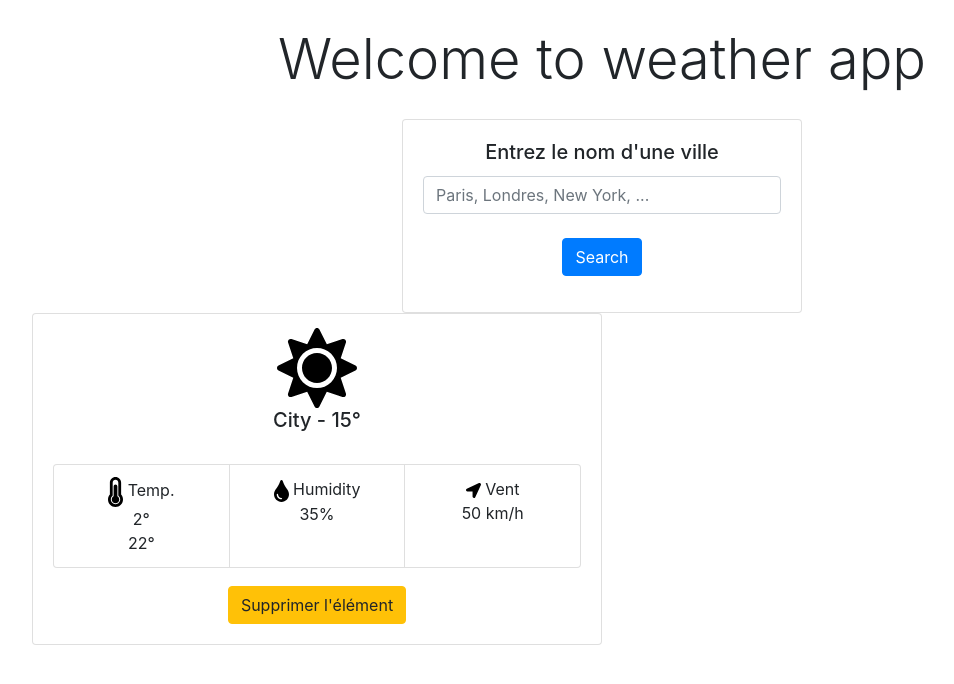
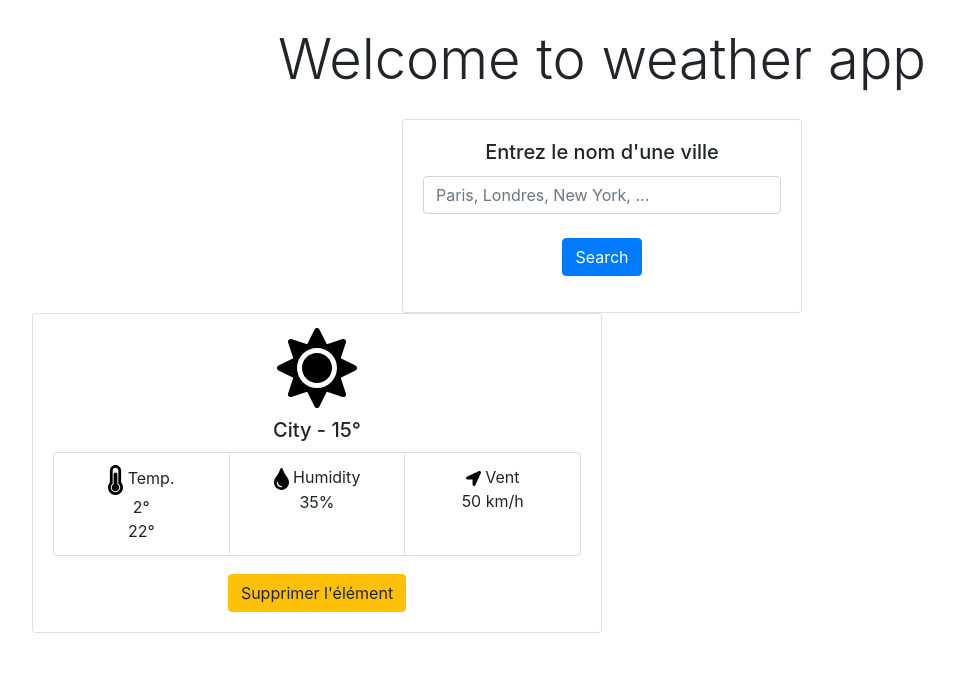
Before and after one commit to justepl/React-Weather-app, a React (Create React App) app: page / in a window 1280 px wide. Shown: the top 684 px of the page, without its empty margins (38-992 px from the left). Built offline with nearby package versions, Linux system fonts and the light colour scheme.

Commit message:
Fix some CSS

```diff
--- a/src/assets/index.css
+++ b/src/assets/index.css
@@ -15,6 +15,14 @@ h1 {
   padding: 14px 0px 0px 0px;
 }
 
+.weather-card-title {
+  margin: 10px 0px;
+}
+
+.weather-card-body {
+  padding-top: 0px;
+}
+
 .card-item-icon {
   max-width: 15px;
 }
--- a/src/components/CardBody.jsx
+++ b/src/components/CardBody.jsx
@@ -5,7 +5,7 @@ import locationSvg from '../assets/svg/location-arrow-solid.svg'
 
 const CardBody = (props) => {
   return (
-    <div className="card-body">
+    <div className="card-body weather-card-body">
       <ul className="list-group list-group-horizontal weather-list-group">
         <li className="list-group-item col">
           <img src={tempSvg} className="card-item-icon" alt="" /> Temp.
--- a/src/components/CardHeader.jsx
+++ b/src/components/CardHeader.jsx
@@ -5,7 +5,7 @@ const CardHeader = (props) => {
   return (
     <Fragment>
       <img src={sunSvg} className="weather-card-img-top" alt="sun-logo" />
-      <h5 className="card-title">City - 15°</h5>
+      <h5 className="card-title weather-card-title">City - 15°</h5>
     </Fragment>
   )
 }
```
